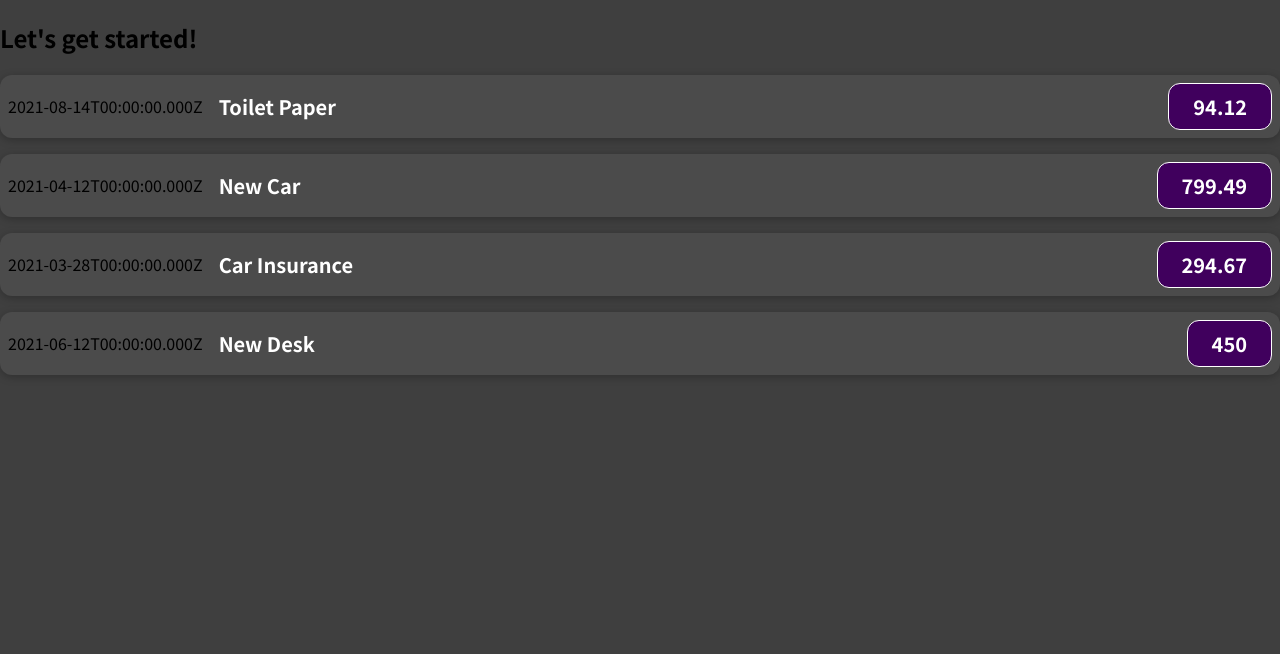
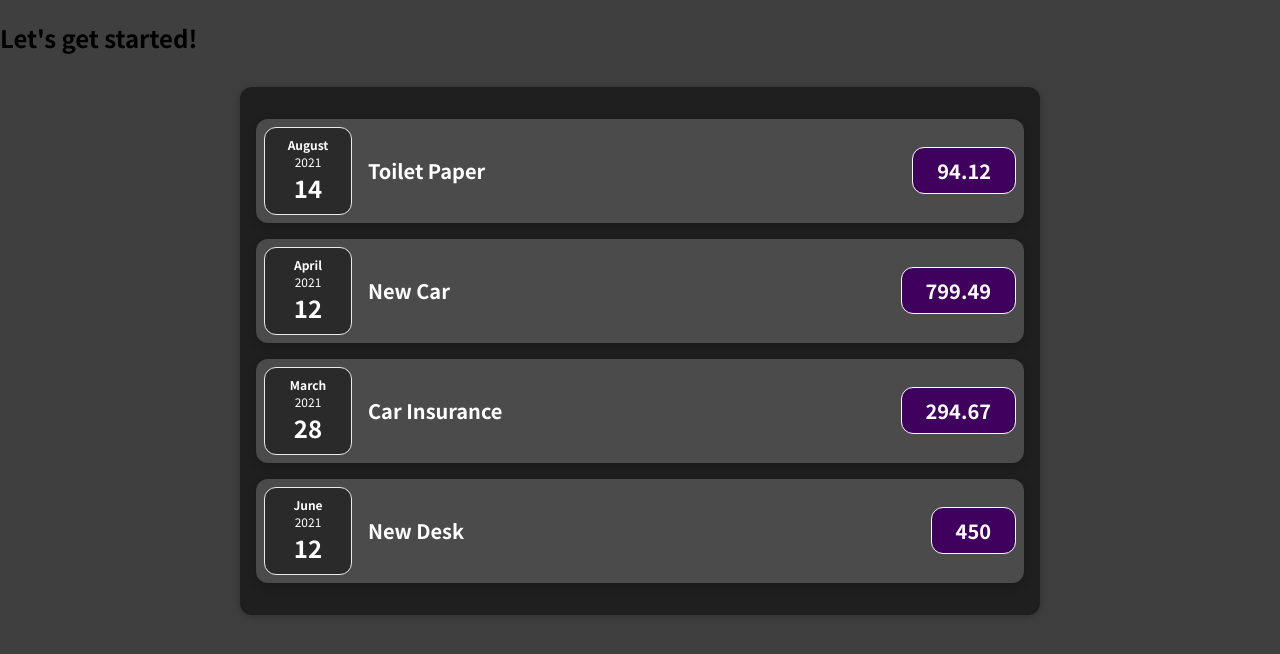
Before and after one commit to RalucaElisabetaR/react-challange-1, a JavaScript app: page / in a window 1280 px wide. Shown: the top 654 px of the page. Built offline with nearby package versions, Linux system fonts and the light colour scheme.

Commit message:
create expenses component + styling

```diff
--- a/src/App.js
+++ b/src/App.js
@@ -1,4 +1,4 @@
-import ExpenseItem from './components/ExpenseItem'
+import Expenses from './components/Expenses'
 
 function App() {
     const expenses = [
@@ -31,26 +31,7 @@
     return (
         <div>
             <h2>Let's get started!</h2>
-            <ExpenseItem
-                title={expenses[0].title}
-                amount={expenses[0].amount}
-                date={expenses[0].date}
-            ></ExpenseItem>
-            <ExpenseItem
-                title={expenses[1].title}
-                amount={expenses[1].amount}
-                date={expenses[1].date}
-            ></ExpenseItem>
-            <ExpenseItem
-                title={expenses[2].title}
-                amount={expenses[2].amount}
-                date={expenses[2].date}
-            ></ExpenseItem>
-            <ExpenseItem
-                title={expenses[3].title}
-                amount={expenses[3].amount}
-                date={expenses[3].date}
-            ></ExpenseItem>
+            <Expenses items={expenses} />
         </div>
     )
 }
--- /dev/null
+++ b/src/components/ExpenseDate.css
@@ -0,0 +1,26 @@
+.expense-date {
+    display: flex;
+    flex-direction: column;
+    width: 5.5rem;
+    height: 5.5rem;
+    border: 1px solid #ececec;
+    background-color: #2a2a2a;
+    color: white;
+    border-radius: 12px;
+    align-items: center;
+    justify-content: center;
+}
+
+.expense-date__month {
+    font-size: 0.75rem;
+    font-weight: bold;
+}
+
+.expense-date__year {
+    font-size: 0.75rem;
+}
+
+.expense-date__day {
+    font-size: 1.5rem;
+    font-weight: bold;
+}
--- /dev/null
+++ b/src/components/ExpenseDate.js
@@ -0,0 +1,14 @@
+import './ExpenseDate.css'
+function ExpenseDate(props) {
+    const month = props.date.toLocaleString('en-US', { month: 'long' })
+    const day = props.date.toLocaleString('en-US', { day: '2-digit' })
+    const year = props.date.getFullYear()
+    return (
+        <div className="expense-date">
+            <div className="expense-date__month">{month}</div>
+            <div className="expense-date__year">{year}</div>
+            <div className="expense-date__day">{day}</div>
+        </div>
+    )
+}
+export default ExpenseDate
--- a/src/components/ExpenseItem.js
+++ b/src/components/ExpenseItem.js
@@ -1,9 +1,10 @@
+import ExpenseDate from './ExpenseDate'
 import './ExpenseItem.css'
 
 function ExpenseItem(props) {
     return (
         <div className="expense-item">
-            <div>{props.date.toISOString()}</div>
+            <ExpenseDate date={props.date} />
             <div className="expense-item__description">
                 <h2>{props.title}</h2>
                 <div className="expense-item__price">{props.amount}</div>
--- /dev/null
+++ b/src/components/Expenses.css
@@ -0,0 +1,9 @@
+.expenses {
+    padding: 1rem;
+    background-color: rgb(31, 31, 31);
+    margin: 2rem auto;
+    width: 50rem;
+    max-width: 95%;
+    border-radius: 12px;
+    box-shadow: 0 1px 8px rgba(0, 0, 0, 0.25);
+}
--- /dev/null
+++ b/src/components/Expenses.js
@@ -0,0 +1,29 @@
+import ExpenseItem from './ExpenseItem'
+import './Expenses.css'
+function Expenses(props) {
+    return (
+        <div className="expenses">
+            <ExpenseItem
+                title={props.items[0].title}
+                amount={props.items[0].amount}
+                date={props.items[0].date}
+            ></ExpenseItem>
+            <ExpenseItem
+                title={props.items[1].title}
+                amount={props.items[1].amount}
+                date={props.items[1].date}
+            ></ExpenseItem>
+            <ExpenseItem
+                title={props.items[2].title}
+                amount={props.items[2].amount}
+                date={props.items[2].date}
+            ></ExpenseItem>
+            <ExpenseItem
+                title={props.items[3].title}
+                amount={props.items[3].amount}
+                date={props.items[3].date}
+            ></ExpenseItem>
+        </div>
+    )
+}
+export default Expenses
```
Also changed, not shown: public/index.html (+4 -4 lines).
